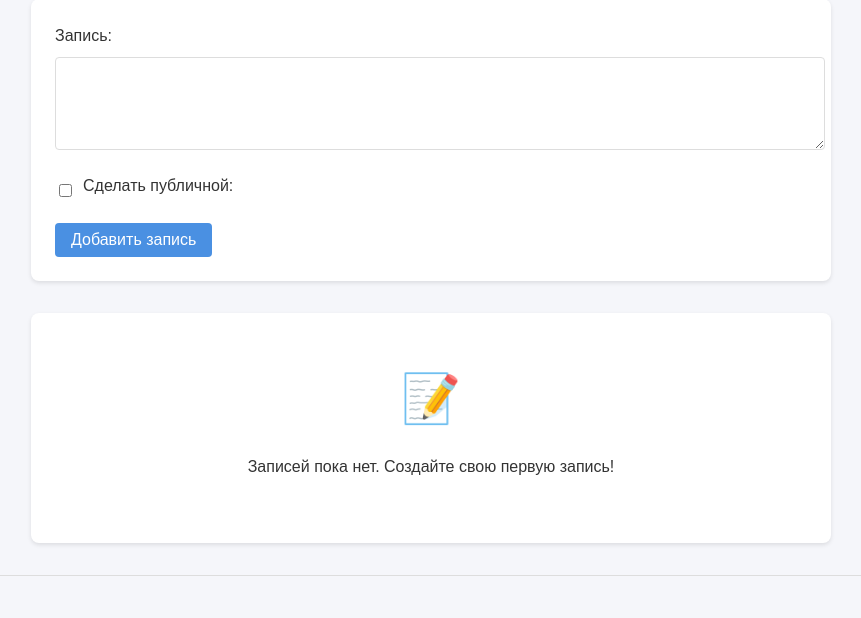
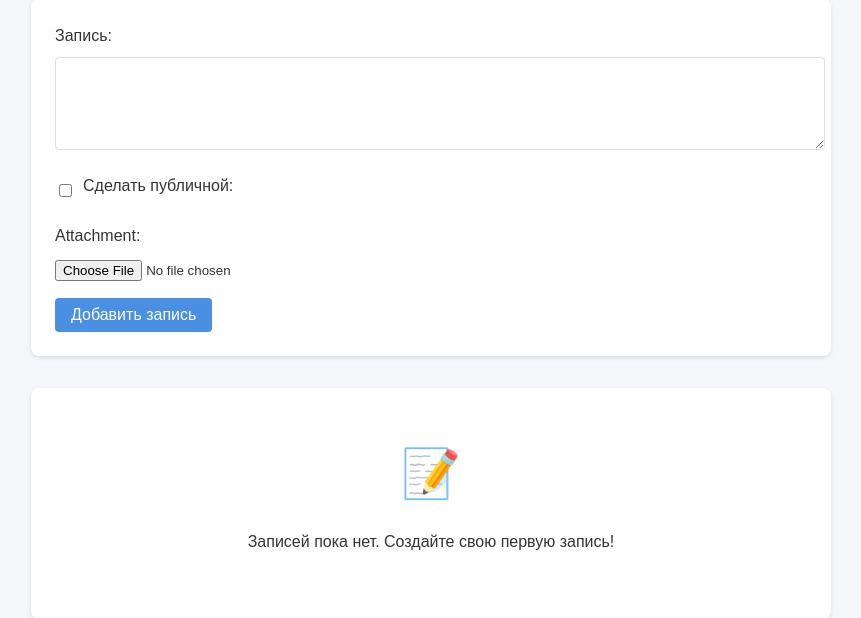
Before and after one commit to sackvoich/diary-project, a Django app: page /diary/ in a window 1280 px wide. Shown: the part 179-797 px from the top of the page, without its empty margins (209-1070 px from the left). Run offline with Django 4.2, Linux system fonts and the light colour scheme; the visitor is signed in with stand-in values (Sample User, id 1); data that the repository does not hold is empty.

Commit message:
Added file container

```diff
--- a/diary/forms.py
+++ b/diary/forms.py
@@ -9,14 +9,16 @@ class RegistrationForm(UserCreationForm):
         fields = ['username', 'password1', 'password2']
 
 class EntryForm(forms.ModelForm):
+    attachment = forms.FileField(required=False)
     class Meta:
         model = Entry
-        fields = ['content', 'is_public']
+        fields = ['content', 'is_public', 'attachment']
         widgets = {
             'content': forms.Textarea(attrs={'rows': 5}),
             'is_public': forms.CheckboxInput(attrs={'class': 'privacy-checkbox'})
         }
         labels = {
             'content': 'Запись',
-            'is_public': 'Сделать публичной'
+            'is_public': 'Сделать публичной',
+            'attachment': 'Файл'
         }
--- a/diary/models.py
+++ b/diary/models.py
@@ -6,6 +6,7 @@ class Entry(models.Model):
     content = models.TextField()
     date_created = models.DateTimeField(auto_now_add=True)
     is_public = models.BooleanField(default=False)  # Добавляем это поле
+    attachment = models.FileField(upload_to='attachments/', blank=True, null=True)
 
     class Meta:
         ordering = ['-date_created']
--- a/diary/templates/diary/diary.html
+++ b/diary/templates/diary/diary.html
@@ -1,12 +1,12 @@
 {% extends "diary/base.html" %}
-{% load static %}  <!--- Добавлен load static -->
+{% load static %}
 
 {% block title %}Личный дневник{% endblock %}
 
 {% block content %}
     <div class="diary-container">
         <h1>Мои записи</h1>
-        <form method="POST" class="entry-form">
+        <form method="POST" class="entry-form" enctype="multipart/form-data">
             {% csrf_token %}
             <div class="form-group">
                 {{ form.content.label_tag }}
@@ -16,17 +16,26 @@
                 {{ form.is_public }}
                 {{ form.is_public.label_tag }}
             </div>
+            <div class="form-group">
+                {{ form.attachment.label_tag }}
+                {{ form.attachment }}
+            </div>
             <button type="submit">Добавить запись</button>
         </form>
 
         <ul class="entries-list">
             {% for entry in entries %}
                 <li class="entry-item {% if entry.is_public %}public{% endif %}" data-entry-id="{{ entry.id }}">
-                    <span class="edit-url" style="display:none;" data-url="{% url 'edit_entry' entry_id=entry.id %}"></span> <!--- Добавлено -->
+                    <span class="edit-url" style="display:none;" data-url="{% url 'edit_entry' entry_id=entry.id %}"></span>
                     <div class="entry-content">
                         <p class="content-text" style="display: block;">{{ entry.content }}</p>
                         <textarea class="edit-textarea" style="display: none;">{{ entry.content }}</textarea>
                     </div>
+
+                    {% if entry.attachment %}
+                        <p><a href="{{ entry.attachment.url }}" download>{{ entry.attachment.name }}</a></p>
+                    {% endif %}
+
                     <div class="entry-meta">
                         <span class="date">{{ entry.date_created|date:"d.m.Y H:i" }}</span>
                         <div class="entry-status">
--- a/diary/urls.py
+++ b/diary/urls.py
@@ -1,6 +1,8 @@
 from django.urls import path
 from . import views
 from django.contrib.auth.views import LoginView, LogoutView
+from django.conf import settings
+from django.conf.urls.static import static
 
 urlpatterns = [
     path('', views.index, name='index'),
@@ -11,4 +13,4 @@ urlpatterns = [
     path('public/', views.public_entries, name='public_entries'),
     path('edit/<int:entry_id>/', views.edit_entry, name='edit_entry'),
     path('delete/<int:entry_id>/', views.delete_entry, name='delete_entry'),
-]
+] + static(settings.MEDIA_URL, document_root=settings.MEDIA_ROOT)
--- a/diary/views.py
+++ b/diary/views.py
@@ -44,7 +44,7 @@ def user_login(request):
 @login_required
 def diary(request):
     if request.method == 'POST':
-        form = EntryForm(request.POST)
+        form = EntryForm(request.POST, request.FILES)
         if form.is_valid():
             entry = form.save(commit=False)
             entry.user = request.user
--- a/diary_project/settings.py
+++ b/diary_project/settings.py
@@ -93,3 +93,6 @@ DEFAULT_AUTO_FIELD = 'django.db.models.BigAutoField'
 
 LOGIN_REDIRECT_URL = 'diary'
 LOGIN_URL = 'login'
+
+MEDIA_ROOT = os.path.join(BASE_DIR, 'media')
+MEDIA_URL = '/media/'
```
Also changed, not shown: diary/migrations/0003_entry_attachment.py (added), 1 other file.
